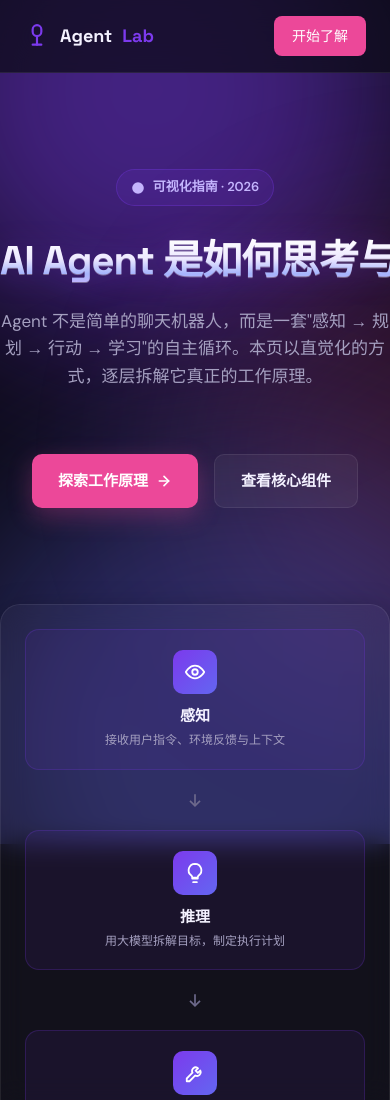
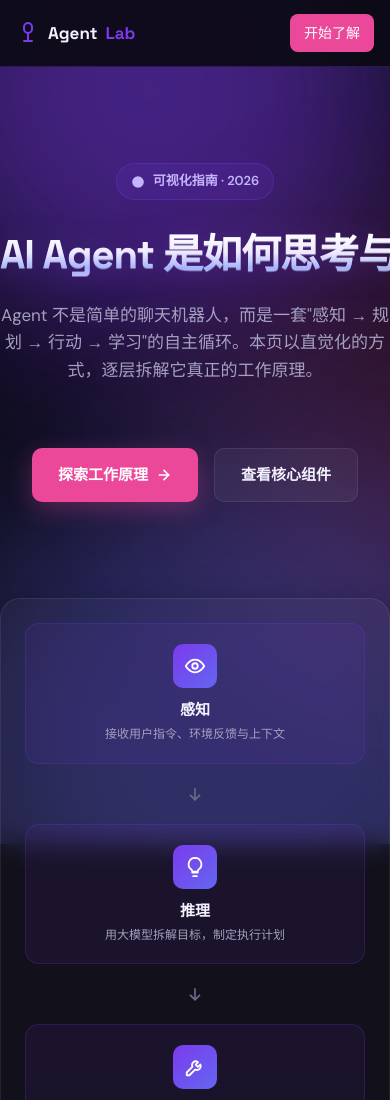
Before and after one commit to xtzhou960821/ai-agent-explainer, a plain HTML site: page index.html in a window 390 px wide. Shown: the top 1100 px of the page. Drawn offline with Linux system fonts and the light colour scheme.

Commit message:
fix: improve nav visibility on mobile — darker bg, stronger border

```diff
--- a/index.html
+++ b/index.html
@@ -63,8 +63,8 @@
   /* ---- Nav ---- */
   nav {
     position:sticky; top:0; z-index:50;
-    backdrop-filter:blur(20px); -webkit-backdrop-filter:blur(20px);
-    background:rgba(11,10,20,0.7); border-bottom:1px solid var(--color-card-border);
+    backdrop-filter:blur(24px); -webkit-backdrop-filter:blur(24px);
+    background:rgba(11,10,20,0.92); border-bottom:1px solid rgba(124,58,237,0.28);
   }
   nav .inner { max-width:1180px; margin:0 auto; padding:16px 24px; display:flex; align-items:center; justify-content:space-between; }
   .logo { display:flex; align-items:center; gap:10px; font-family:var(--font-heading); font-weight:700; font-size:18px; }
@@ -74,6 +74,12 @@
   .nav-links a:hover { color:var(--color-text); }
   .nav-cta { background:var(--color-accent); color:#fff !important; padding:9px 18px; border-radius:8px; font-weight:600; transition:all .2s var(--ease); }
   .nav-cta:hover { transform:translateY(-1px); box-shadow:0 8px 20px rgba(236,72,153,.3); }
+  @media(max-width:768px){
+    nav .inner { padding:14px 16px; }
+    .logo { font-size:17px; gap:8px; }
+    .logo svg { width:24px; height:24px; }
+    .nav-cta { padding:8px 14px; font-size:13px; }
+  }
   @media(max-width:768px){ .nav-links a:not(.nav-cta){ display:none; } }
   @media(max-width:768px){ .hero h1 { white-space: normal; font-size: clamp(30px, 9vw, 44px); } }
 
```
